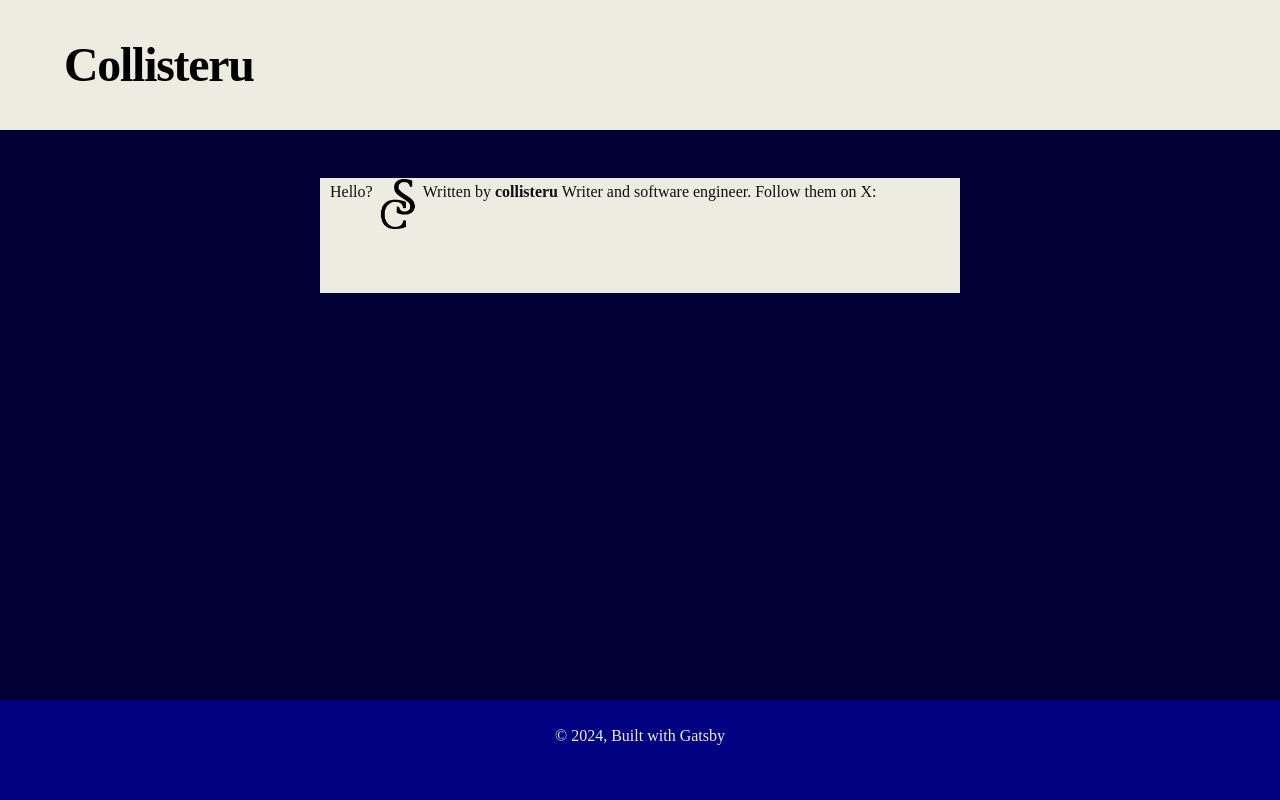
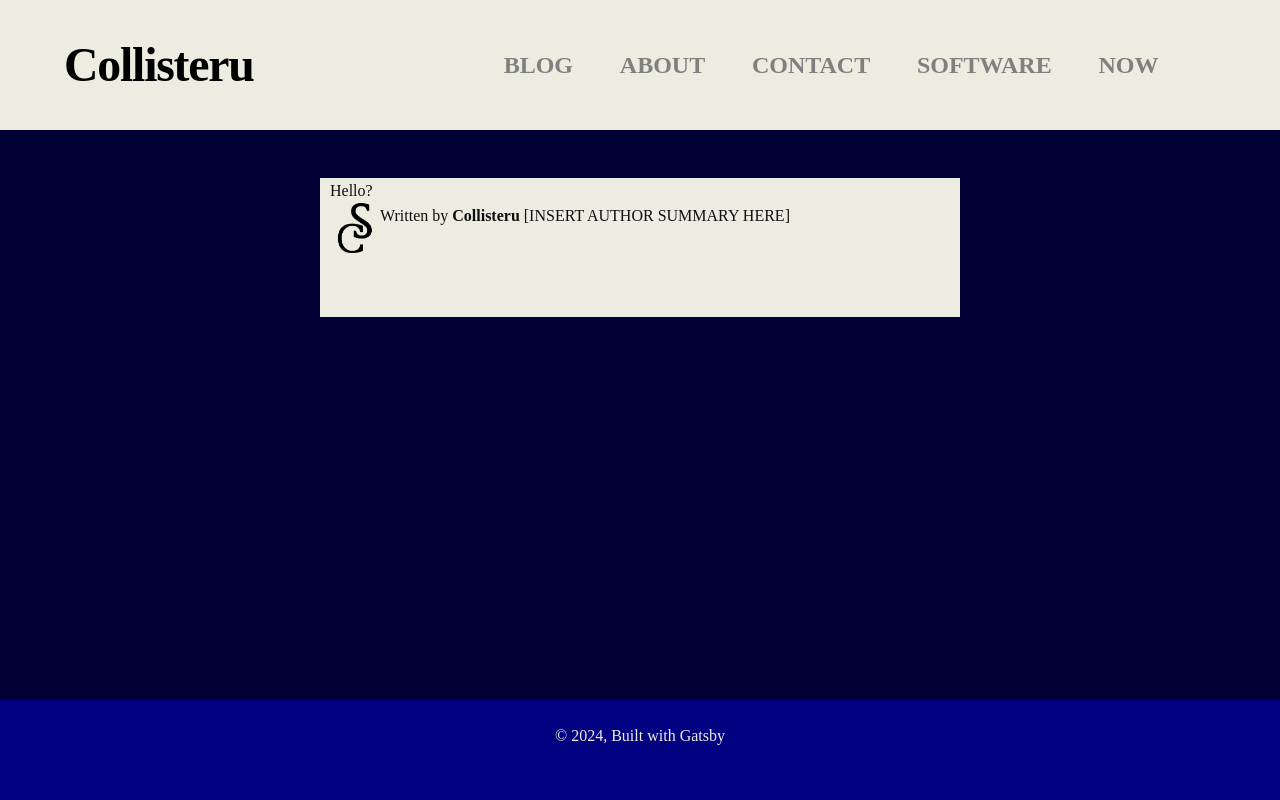
Before and after one commit to Collisteru/collisteru.net, a Gatsby site: page /about in a window 1280 px wide. Built offline with nearby package versions, Linux system fonts and the light colour scheme; Gatsby itself is replaced by a stand-in of ours.

Commit message:
Fixed about page layout issues

```diff
--- a/src/components/bio.js
+++ b/src/components/bio.js
@@ -6,33 +6,18 @@
  */
 
 import * as React from "react"
-import { useStaticQuery, graphql } from "gatsby"
 import { StaticImage } from "gatsby-plugin-image"
+import Layout from "../components/layout"
 
 const Bio = () => {
-  const data = useStaticQuery(graphql`
-    query BioQuery {
-      site {
-        siteMetadata {
-          author {
-            name
-            summary
-          }
-          social {
-            twitter
-          }
-        }
-      }
-    }
-  `)
-
   // Set these values by editing "siteMetadata" in gatsby-config.js
-  const author = data.site.siteMetadata?.author
-  const social = data.site.siteMetadata?.social
+  // const author = inputData.site.siteMetadata?.author
+  // const social = inputData.site.siteMetadata?.social
 
   return (
+    <Layout>
+      <div>Hello?</div>
       <div className="bio">
-      <p>Hello?</p>
         <StaticImage
           className="bio-avatar"
           layout="fixed"
@@ -43,16 +28,14 @@ const Bio = () => {
           quality={95}
           alt="Profile picture"
         />
-      {author?.name && (
+        {
           <p>
-          Written by <strong>{author.name}</strong> {author?.summary || null}
+            Written by <strong>Collisteru</strong> [INSERT AUTHOR SUMMARY HERE]
             {` `}
-          <a href={`https://twitter.com/${social?.twitter || ``}`}>
-            Follow them on X:
-          </a>
           </p>
-      )}
+        }
       </div>
+    </Layout>
   )
 }
 
--- a/src/components/layout.js
+++ b/src/components/layout.js
@@ -1,9 +1,8 @@
 import * as React from "react"
 import { Link } from "gatsby"
 
-const Layout = ({ location, title, children }) => {
+const Layout = ({ children }) => {
   const rootPath = `${__PATH_PREFIX__}/`
-  const isRootPath = location.pathname === rootPath
   let header
 
   header = (
@@ -32,11 +31,11 @@ const Layout = ({ location, title, children }) => {
   )
 
   return (
-    <div className="global-wrapper" data-is-root-path={isRootPath}>
+    <div className="global-wrapper">
       <header className="global-header">{header}</header>
       <main id="content">{children}</main>
       <div class="filler-150px"></div>
-      <footer className = "global-footer">
+      <footer className="global-footer">
         © {new Date().getFullYear()}, Built with
         {` `}
         <a href="https://www.gatsbyjs.com">Gatsby</a>
--- a/src/pages/about.js
+++ b/src/pages/about.js
@@ -16,28 +16,7 @@ const About = ({ location, title, children }) => {
   const isRootPath = location.pathname === rootPath
   let header
 
-  header = (
-    <div className="header-container">
-      <h1 className="main-heading">
-        <Link to="/">Collisteru</Link>
-      </h1>
-    </div>
-  )
-
-  return (
-    <div className="global-wrapper" data-is-root-path={isRootPath}>
-      <header className="global-header">{header}</header>
-      <main id="content">
-        <Bio />
-      </main>
-      <div class="filler-150px"></div>
-      <footer className="global-footer">
-        © {new Date().getFullYear()}, Built with
-        {` `}
-        <a href="https://www.gatsbyjs.com">Gatsby</a>
-      </footer>
-    </div>
-  )
+  return <Bio data={data} location={location} />
 }
 
 export default About
```
Lines whose indentation alone changed are shown as unchanged.
